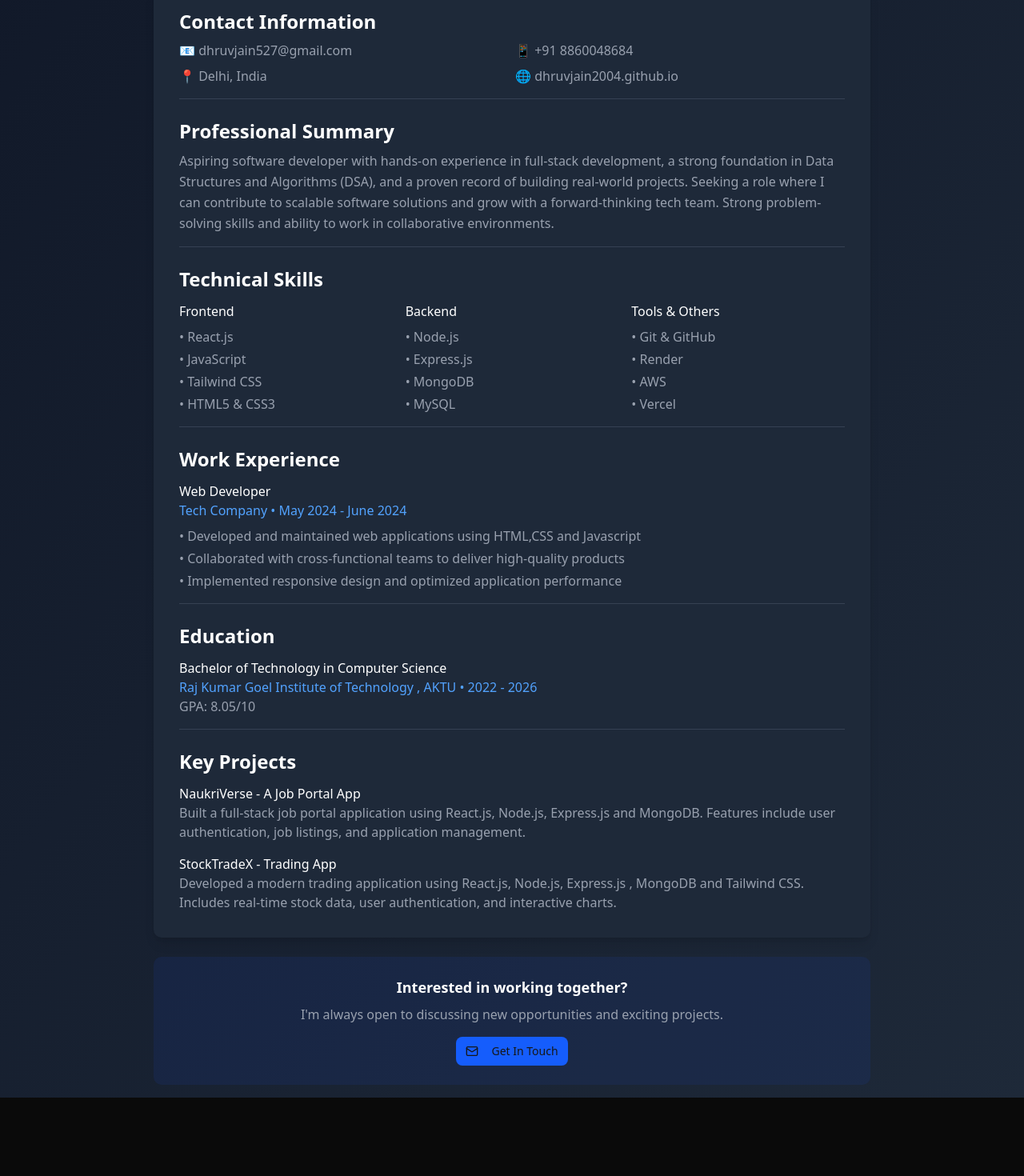
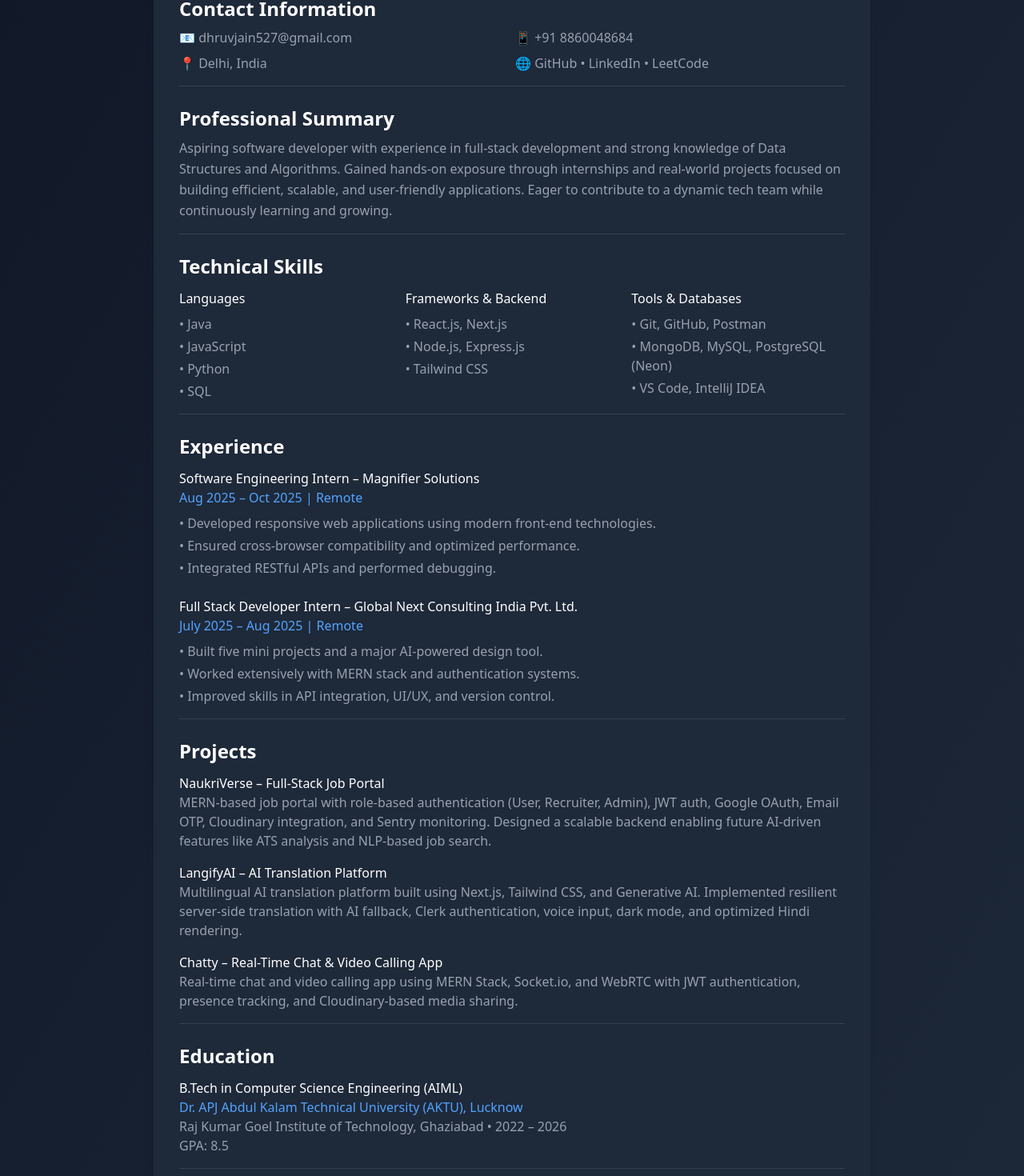
Before and after one commit to dhruvjain2004/portfolio, a Next.js app: page /resume in a window 1280 px wide. Shown: the part 289-1759 px from the top of the page at 80% size. Before the commit the page ends 1661 px from the top, so only its background shows below. Built offline with nearby package versions, Linux system fonts and the light colour scheme.

Commit message:
some changes

```diff
--- a/src/app/page.tsx
+++ b/src/app/page.tsx
@@ -79,6 +79,25 @@ const projects: ProjectItem[] = [
     alt: "NaukriVerse Project Logo",
   },
   {
+    name: "LangifyAI – AI Translation Platform",
+    link: "https://github.com/dhruvjain2004", // GitHub / Live Link
+    description: [
+      "Built LangifyAI, a multilingual AI-powered translation platform supporting Spanish, Hindi, and French with scalability for additional languages.",
+      "Implemented a resilient server-side translation pipeline using multiple public APIs with Generative AI fallback to ensure fast and reliable translations.",
+      "Integrated Clerk authentication for secure user login and registration.",
+      "Designed a responsive UI using Next.js and Tailwind CSS featuring voice input, dark mode, and optimized Hindi (Devanagari) font rendering.",
+    ],
+    techStack: [
+      "Next.js",
+      "Tailwind CSS",
+      "Generative AI",
+      "Web Speech API",
+      "Clerk Auth",
+    ],
+    logo: "🌐",
+    alt: "LangifyAI Translation Platform",
+  },
+  {
     name: "StockTradeX Trading App",
     link: "https://github.com/dhruvjain2004",
     description: [
@@ -114,35 +133,65 @@ const projects: ProjectItem[] = [
 ]
 
 const allSkills: string[] = [
+  // Languages
+  "Java",
+  "JavaScript",
   "Python",
+  "SQL",
   "C",
-  "Java",
+
+  // Frontend
   "HTML",
   "CSS",
-  "JavaScript",
-  "Node.js",
   "React.js",
-  "Express.js",
+  "Next.js",
   "Tailwind CSS",
   "Bootstrap",
-  "MySQL",
-  "MongoDB",
+
+  // Backend
+  "Node.js",
+  "Express.js",
+  "RESTful APIs",
   "JWT",
   "Bcrypt",
+
+  // Databases & Cloud
+  "MongoDB",
+  "MySQL",
+  "PostgreSQL",
+  "Neon (PostgreSQL)",
+
+  // Developer Tools
   "Git",
   "GitHub",
   "VS Code",
-  "Intelli-J",
+  "IntelliJ IDEA",
   "Postman",
   "Redux DevTools",
+
+  // Deployment & Platforms
+  "Vercel",
   "Render",
-  "Vercel",
-  "RESTful APIs",
-  "DSA",
-  "OOP",
+  "Deployment",
+
+  // Core CS Concepts
+  "Data Structures & Algorithms",
+  "Object-Oriented Programming",
   "DBMS",
-  "GenAI",
+  "Operating Systems",
+  "AIML",
+
+  // AI & GenAI Tools
+  "Generative AI",
+  "OpenAI API",
+  "GitHub Copilot",
+  "Cursor AI",
+  "ChatGPT",
+  "Gemini",
+  "Replit",
+  "Windsurf",
 ]
+
 
 // Animation Variants
 const sectionVariants: Variants = {
@@ -356,7 +405,7 @@ continuing to learn, innovate and grow in a collaborative environment.
             <p className="text-sm text-muted-foreground">Raj Kumar Goel Institute Of Technology Ghaziabad, India</p>
             <p className="text-sm text-muted-foreground">B.Tech in Computer Science Engineering specialization in (AIML)</p>
             <p className="text-xs text-muted-foreground">Sept 2022 - June 2026</p>
-            <p className="text-xs text-muted-foreground mt-1">GPA: 8.1</p>
+            <p className="text-xs text-muted-foreground mt-1">GPA: 8.5</p>
           </div>
         </motion.div>
       ),
@@ -553,13 +602,22 @@ continuing to learn, innovate and grow in a collaborative environment.
         ))}
 
         {/* Footer */}
-        <motion.footer className="text-center pt-12 pb-20 sm:pb-24 md:pb-28" variants={sectionVariants}>
+        <motion.footer
+  className="text-center pt-12 pb-20 sm:pb-24 md:pb-28"
+  variants={sectionVariants}
+>
   <motion.div
     className="w-8 h-1 bg-[var(--brand-light-footer-pill)] dark:bg-[var(--brand-dark-footer-pill)] rounded-full mx-auto mb-3"
     variants={itemVariants}
   />
-          <motion.p className="text-sm text-muted-foreground" variants={itemVariants}>
+
+  <motion.p
+    className="text-sm text-muted-foreground text-center leading-relaxed"
+    variants={itemVariants}
+  >
     &copy; {new Date().getFullYear()} Dhruv Jain. All rights reserved.
+    <br />
+    Designed, built, and maintained with ❤️ using Next.js, React, Tailwind CSS, and modern web technologies.
   </motion.p>
 </motion.footer>
       </motion.main>
--- a/src/app/resume/page.tsx
+++ b/src/app/resume/page.tsx
@@ -11,50 +11,46 @@ export default function ResumePage() {
   return (
     <div className="min-h-screen bg-gradient-to-br from-blue-50 to-indigo-100 dark:from-gray-900 dark:to-gray-800 p-4">
       <div className="max-w-4xl mx-auto">
+
         {/* Header */}
         <div className="text-center mb-8">
-          {/* Resume Download Button */}
-          <div className="mb-4 flex justify-center">
-            {/* <Button
-              asChild
-              className="bg-blue-600 hover:bg-blue-700 text-white font-semibold"
-              size="lg"
-            >
-              <a
-                href="/Dhruv Jain Resume CV Latest.pdf"
-                target="_blank"
-                rel="noopener noreferrer"
-                download
-              >
-                <FileText className="mr-2 h-5 w-5" />
-                Download My Latest Resume (PDF)
-              </a>
-            </Button> */}
-          </div>
           <div className="mx-auto h-16 w-16 flex items-center justify-center rounded-full bg-blue-100 dark:bg-blue-900 mb-4">
             <FileText className="h-8 w-8 text-blue-600 dark:text-blue-400" />
           </div>
+
           <h1 className="text-4xl font-bold text-gray-900 dark:text-white mb-2">
             Dhruv Jain
           </h1>
+
           <p className="text-xl text-gray-600 dark:text-gray-400 mb-4">
-            Software Developer & Full Stack Engineer
+            Aspiring Software Developer | Full Stack Developer | MERN Stack | AIML
           </p>
+
           <div className="flex justify-center space-x-4">
             <Button variant="outline" size="sm" asChild>
               <a href="mailto:dhruvjain527@gmail.com">
                 <Mail className="mr-2 h-4 w-4" />
-                Contact Me
+                Contact
               </a>
             </Button>
+
             <Button variant="outline" size="sm" asChild>
-              <a href="https://www.linkedin.com/in/dhruv-jain-877543223/" target="_blank" rel="noopener noreferrer">
+              <a
+                href="https://www.linkedin.com/in/dhruv-jain-877543223/"
+                target="_blank"
+                rel="noopener noreferrer"
+              >
                 <Linkedin className="mr-2 h-4 w-4" />
                 LinkedIn
               </a>
             </Button>
+
             <Button variant="outline" size="sm" asChild>
-              <a href="https://github.com/dhruvjain2004" target="_blank" rel="noopener noreferrer">
+              <a
+                href="https://github.com/dhruvjain2004"
+                target="_blank"
+                rel="noopener noreferrer"
+              >
                 <Github className="mr-2 h-4 w-4" />
                 GitHub
               </a>
@@ -63,56 +59,71 @@ export default function ResumePage() {
         </div>
 
         {/* Resume Content */}
-        <div className="bg-white dark:bg-gray-800 rounded-lg shadow-lg p-8 mb-6">
-          <div className="space-y-6">
+        <div className="bg-white dark:bg-gray-800 rounded-lg shadow-lg p-8 mb-6 space-y-6">
+
           {/* Contact Info */}
           <div className="border-b border-gray-200 dark:border-gray-700 pb-4">
-              <h2 className="text-2xl font-semibold text-gray-900 dark:text-white mb-2">Contact Information</h2>
+            <h2 className="text-2xl font-semibold text-gray-900 dark:text-white mb-2">
+              Contact Information
+            </h2>
             <div className="grid grid-cols-1 md:grid-cols-2 gap-2 text-gray-600 dark:text-gray-400">
               <p>📧 dhruvjain527@gmail.com</p>
               <p>📱 +91 8860048684</p>
               <p>📍 Delhi, India</p>
-                <p>🌐 dhruvjain2004.github.io</p>
+              <p>🌐 GitHub • LinkedIn • LeetCode</p>
             </div>
           </div>
 
           {/* Summary */}
           <div className="border-b border-gray-200 dark:border-gray-700 pb-4">
-              <h2 className="text-2xl font-semibold text-gray-900 dark:text-white mb-2">Professional Summary</h2>
+            <h2 className="text-2xl font-semibold text-gray-900 dark:text-white mb-2">
+              Professional Summary
+            </h2>
             <p className="text-gray-600 dark:text-gray-400 leading-relaxed">
-                Aspiring software developer with hands-on experience in full-stack development, a strong foundation in Data Structures and Algorithms (DSA), and a proven record of building real-world projects. Seeking a role where I can contribute to scalable software solutions and grow with a forward-thinking tech team. Strong problem-solving skills and ability to work in collaborative environments.
+              Aspiring software developer with experience in full-stack development and strong
+              knowledge of Data Structures and Algorithms. Gained hands-on exposure through
+              internships and real-world projects focused on building efficient, scalable, and
+              user-friendly applications. Eager to contribute to a dynamic tech team while
+              continuously learning and growing.
             </p>
           </div>
 
           {/* Skills */}
           <div className="border-b border-gray-200 dark:border-gray-700 pb-4">
-              <h2 className="text-2xl font-semibold text-gray-900 dark:text-white mb-3">Technical Skills</h2>
+            <h2 className="text-2xl font-semibold text-gray-900 dark:text-white mb-3">
+              Technical Skills
+            </h2>
+
             <div className="grid grid-cols-1 md:grid-cols-3 gap-4">
               <div>
-                  <h3 className="font-medium text-gray-900 dark:text-white mb-2">Frontend</h3>
+                <h3 className="font-medium text-gray-900 dark:text-white mb-2">Languages</h3>
                 <ul className="text-gray-600 dark:text-gray-400 space-y-1">
-                    <li>• React.js</li>
+                  <li>• Java</li>
                   <li>• JavaScript</li>
-                    <li>• Tailwind CSS</li>
-                    <li>• HTML5 & CSS3</li>
+                  <li>• Python</li>
+                  <li>• SQL</li>
                 </ul>
               </div>
+
               <div>
-                  <h3 className="font-medium text-gray-900 dark:text-white mb-2">Backend</h3>
+                <h3 className="font-medium text-gray-900 dark:text-white mb-2">
+                  Frameworks & Backend
+                </h3>
                 <ul className="text-gray-600 dark:text-gray-400 space-y-1">
-                    <li>• Node.js</li>
-                    <li>• Express.js</li>
-                    <li>• MongoDB</li>
-                    <li>• MySQL</li>
+                  <li>• React.js, Next.js</li>
+                  <li>• Node.js, Express.js</li>
+                  <li>• Tailwind CSS</li>
                 </ul>
               </div>
+
               <div>
-                  <h3 className="font-medium text-gray-900 dark:text-white mb-2">Tools & Others</h3>
+                <h3 className="font-medium text-gray-900 dark:text-white mb-2">
+                  Tools & Databases
+                </h3>
                 <ul className="text-gray-600 dark:text-gray-400 space-y-1">
-                    <li>• Git & GitHub</li>
-                    <li>• Render</li>
-                    <li>• AWS</li>
-                    <li>• Vercel</li>
+                  <li>• Git, GitHub, Postman</li>
+                  <li>• MongoDB, MySQL, PostgreSQL (Neon)</li>
+                  <li>• VS Code, IntelliJ IDEA</li>
                 </ul>
               </div>
             </div>
@@ -120,50 +131,112 @@ export default function ResumePage() {
 
           {/* Experience */}
           <div className="border-b border-gray-200 dark:border-gray-700 pb-4">
-              <h2 className="text-2xl font-semibold text-gray-900 dark:text-white mb-3">Work Experience</h2>
+            <h2 className="text-2xl font-semibold text-gray-900 dark:text-white mb-3">
+              Experience
+            </h2>
+
+            <div className="space-y-6">
+              <div>
+                <h3 className="font-medium text-gray-900 dark:text-white">
+                  Software Engineering Intern – Magnifier Solutions
+                </h3>
+                <p className="text-blue-600 dark:text-blue-400">
+                  Aug 2025 – Oct 2025 | Remote
+                </p>
+                <ul className="text-gray-600 dark:text-gray-400 mt-2 space-y-1">
+                  <li>• Developed responsive web applications using modern front-end technologies.</li>
+                  <li>• Ensured cross-browser compatibility and optimized performance.</li>
+                  <li>• Integrated RESTful APIs and performed debugging.</li>
+                </ul>
+              </div>
+
+              <div>
+                <h3 className="font-medium text-gray-900 dark:text-white">
+                  Full Stack Developer Intern – Global Next Consulting India Pvt. Ltd.
+                </h3>
+                <p className="text-blue-600 dark:text-blue-400">
+                  July 2025 – Aug 2025 | Remote
+                </p>
+                <ul className="text-gray-600 dark:text-gray-400 mt-2 space-y-1">
+                  <li>• Built five mini projects and a major AI-powered design tool.</li>
+                  <li>• Worked extensively with MERN stack and authentication systems.</li>
+                  <li>• Improved skills in API integration, UI/UX, and version control.</li>
+                </ul>
+              </div>
+            </div>
+          </div>
+
+          {/* Projects */}
+          <div className="border-b border-gray-200 dark:border-gray-700 pb-4">
+            <h2 className="text-2xl font-semibold text-gray-900 dark:text-white mb-3">
+              Projects
+            </h2>
+
             <div className="space-y-4">
               <div>
-                  <h3 className="font-medium text-gray-900 dark:text-white">Web Developer</h3>
-                  <p className="text-blue-600 dark:text-blue-400">Tech Company • May 2024 - June 2024</p>
-                  <ul className="text-gray-600 dark:text-gray-400 mt-2 space-y-1">
-                    <li>• Developed and maintained web applications using HTML,CSS and Javascript</li>
-                    <li>• Collaborated with cross-functional teams to deliver high-quality products</li>
-                    <li>• Implemented responsive design and optimized application performance</li>
-                  </ul>
+                <h3 className="font-medium text-gray-900 dark:text-white">
+                  NaukriVerse – Full-Stack Job Portal
+                </h3>
+                <p className="text-gray-600 dark:text-gray-400">
+                  MERN-based job portal with role-based authentication (User, Recruiter, Admin),
+                  JWT auth, Google OAuth, Email OTP, Cloudinary integration, and Sentry monitoring.
+                  Designed a scalable backend enabling future AI-driven features like ATS analysis
+                  and NLP-based job search.
+                </p>
+              </div>
+
+              <div>
+                <h3 className="font-medium text-gray-900 dark:text-white">
+                  LangifyAI – AI Translation Platform
+                </h3>
+                <p className="text-gray-600 dark:text-gray-400">
+                  Multilingual AI translation platform built using Next.js, Tailwind CSS, and
+                  Generative AI. Implemented resilient server-side translation with AI fallback,
+                  Clerk authentication, voice input, dark mode, and optimized Hindi rendering.
+                </p>
+              </div>
+
+              <div>
+                <h3 className="font-medium text-gray-900 dark:text-white">
+                  Chatty – Real-Time Chat & Video Calling App
+                </h3>
+                <p className="text-gray-600 dark:text-gray-400">
+                  Real-time chat and video calling app using MERN Stack, Socket.io, and WebRTC
+                  with JWT authentication, presence tracking, and Cloudinary-based media sharing.
+                </p>
               </div>
             </div>
           </div>
 
           {/* Education */}
           <div className="border-b border-gray-200 dark:border-gray-700 pb-4">
-              <h2 className="text-2xl font-semibold text-gray-900 dark:text-white mb-3">Education</h2>
-              <div>
-                <h3 className="font-medium text-gray-900 dark:text-white">Bachelor of Technology in Computer Science</h3>
-                <p className="text-blue-600 dark:text-blue-400">Raj Kumar Goel Institute of Technology , AKTU • 2022 - 2026</p>
-                <p className="text-gray-600 dark:text-gray-400">GPA: 8.05/10</p>
-              </div>
+            <h2 className="text-2xl font-semibold text-gray-900 dark:text-white mb-3">
+              Education
+            </h2>
+            <p className="font-medium text-gray-900 dark:text-white">
+              B.Tech in Computer Science Engineering (AIML)
+            </p>
+            <p className="text-blue-600 dark:text-blue-400">
+              Dr. APJ Abdul Kalam Technical University (AKTU), Lucknow
+            </p>
+            <p className="text-gray-600 dark:text-gray-400">
+              Raj Kumar Goel Institute of Technology, Ghaziabad • 2022 – 2026
+            </p>
+            <p className="text-gray-600 dark:text-gray-400">
+              GPA: 8.5
+            </p>
           </div>
 
-            {/* Projects */}
+          {/* Achievements */}
           <div>
-              <h2 className="text-2xl font-semibold text-gray-900 dark:text-white mb-3">Key Projects</h2>
-              <div className="space-y-4">
-                <div>
-                  <h3 className="font-medium text-gray-900 dark:text-white">NaukriVerse - A Job Portal App</h3>
-                  <p className="text-gray-600 dark:text-gray-400">
-                    Built a full-stack job portal application using React.js, Node.js, Express.js and MongoDB.
-                    Features include user authentication, job listings, and application management.
-                  </p>
-                </div>
-                <div>
-                  <h3 className="font-medium text-gray-900 dark:text-white">StockTradeX - Trading App</h3>
-                  <p className="text-gray-600 dark:text-gray-400">
-                    Developed a modern trading application using React.js, Node.js, Express.js , MongoDB and Tailwind CSS.
-                    Includes real-time stock data, user authentication, and interactive charts.
-                  </p>
-                </div>
-              </div>
-            </div>
+            <h2 className="text-2xl font-semibold text-gray-900 dark:text-white mb-3">
+              Achievements & Certifications
+            </h2>
+            <ul className="text-gray-600 dark:text-gray-400 space-y-1">
+              <li>• Google Cloud Arcade Program Cohort 1 – 65 Badges</li>
+              <li>• Oracle Fusion Cloud Applications HCM Foundations Associate</li>
+              <li>• Introduction to Generative AI – Google Cloud Skills</li>
+            </ul>
           </div>
         </div>
 
@@ -174,7 +247,7 @@ export default function ResumePage() {
               Interested in working together?
             </h3>
             <p className="text-gray-600 dark:text-gray-400 mb-4">
-              I'm always open to discussing new opportunities and exciting projects.
+              I’m open to discussing new opportunities and exciting projects.
             </p>
             <Button onClick={handleContact} className="bg-blue-600 hover:bg-blue-700">
               <Mail className="mr-2 h-4 w-4" />
@@ -182,6 +255,7 @@ export default function ResumePage() {
             </Button>
           </div>
         </div>
+
       </div>
     </div>
   )
```
Lines whose indentation alone changed are shown as unchanged.
